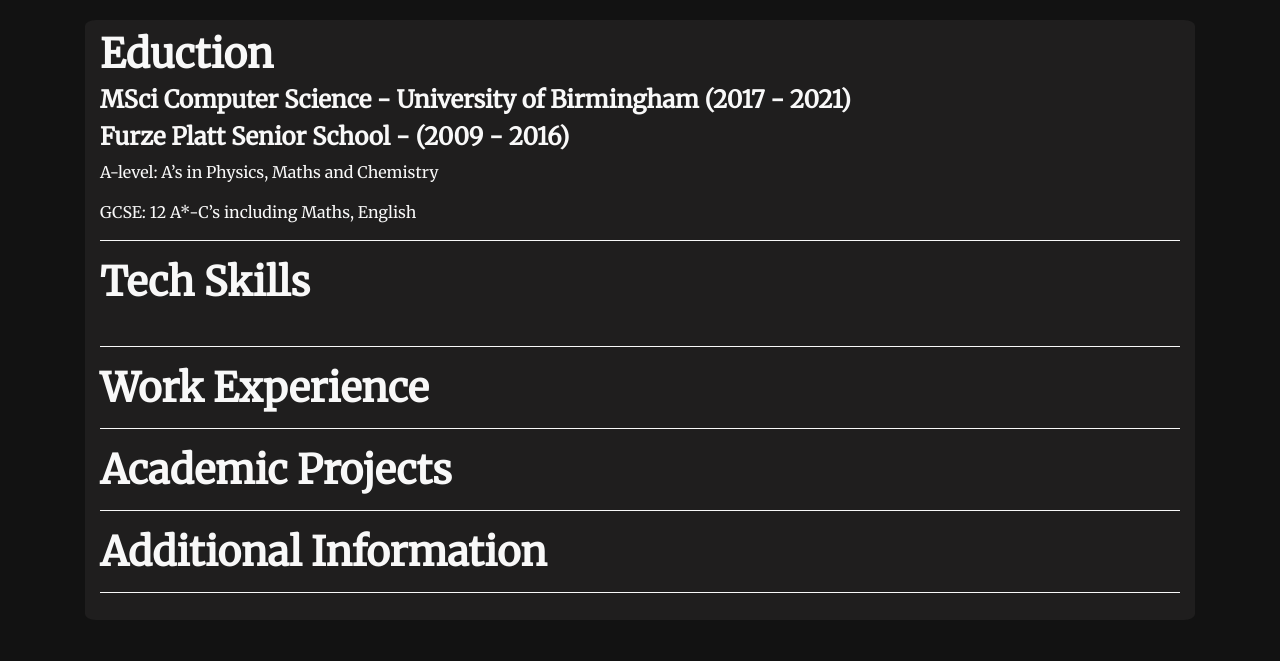
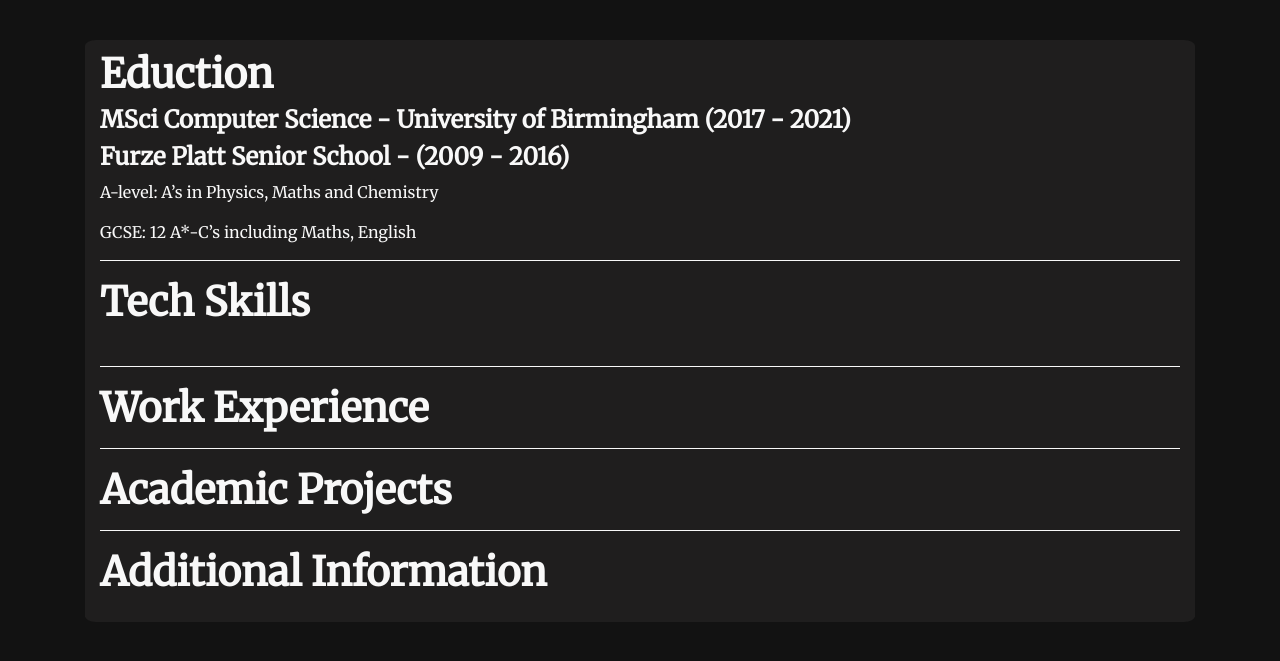
Before and after one commit to Rob-Turff/MyWebsite, a Django app: page /cv in a window 1280 px wide. Shown: the part 80-741 px from the top of the page. Run offline with Django 3.2, Linux system fonts and the light colour scheme; data that the repository does not hold is empty; some libraries are stand-ins or nearby versions.

Commit message:
formatted cv page

```diff
--- a/blog/static/css/mainpage.css
+++ b/blog/static/css/mainpage.css
@@ -154,5 +154,7 @@
 .cv-page {
     border-radius: 1%;
     padding: 10px 15px;
+    margin-top: 20px;
+    margin-bottom: 20px;
     background-color: #1f1e1e;
 }
--- a/blog/templates/cv/cv_home.html
+++ b/blog/templates/cv/cv_home.html
@@ -101,6 +101,5 @@
         <div class="cv-additional-info">
             <p>{{ additional_info.text|safe }}</p>
         </div>
-        <hr/>
     </div>
 {% endblock %}
```
